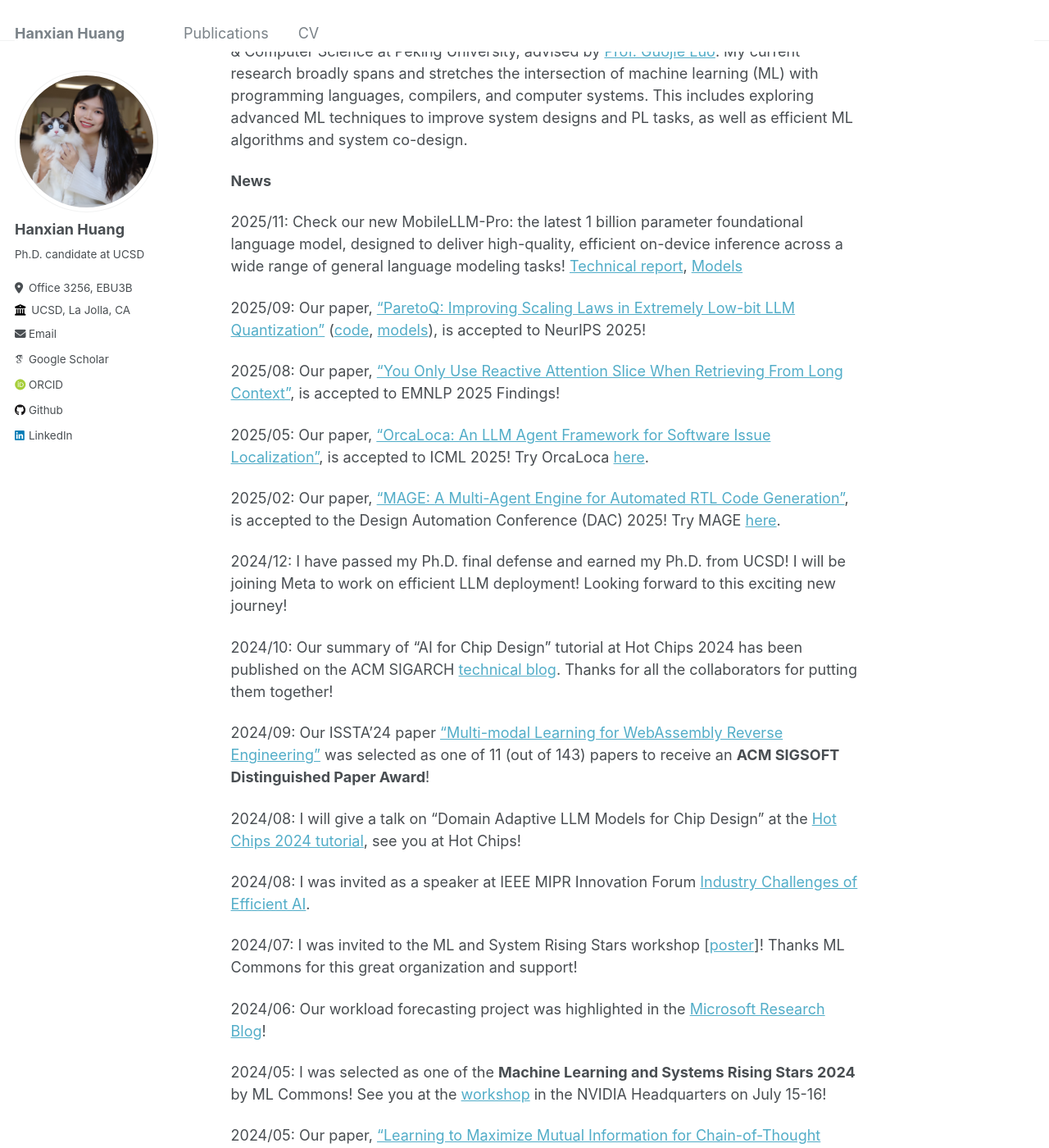
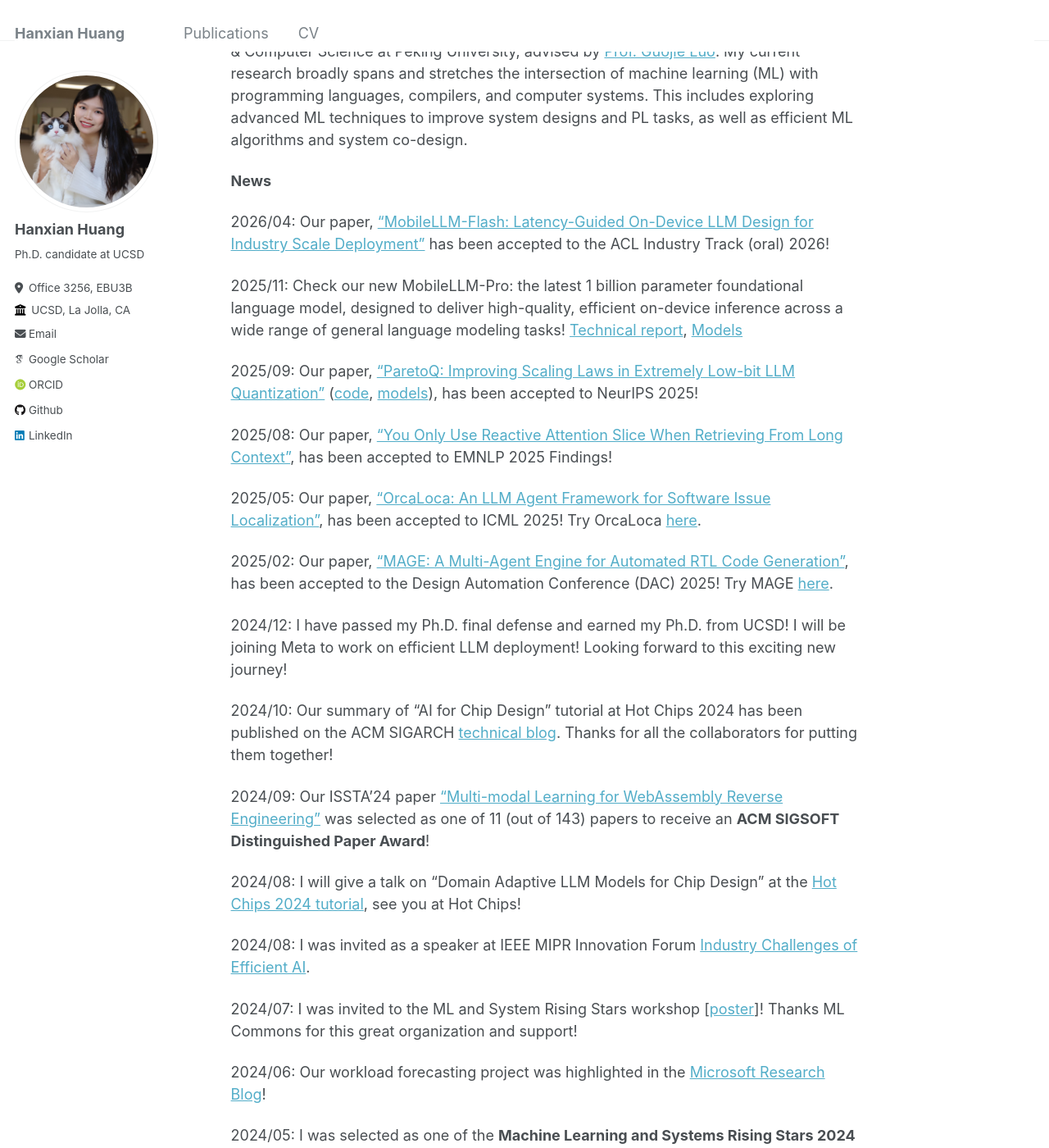
Before and after one commit to Hanxian97/Hanxian97.github.io, a Jekyll site: the page built from _pages/about.md, in a window 1280 px wide and 1400 px high, scrolled down 211 px. Shown: the whole window at 82% size. Built offline with Jekyll 4.4.1, drawn with Linux system fonts in a browser that asks for light colours; some web fonts are replaced; some of the changed text lies outside the part shown.

Commit message:
Update about.md

```diff
--- a/_pages/about.md
+++ b/_pages/about.md
@@ -13,15 +13,17 @@ Before joining Meta, I received my Ph.D at the Computer Science and Engineering
 
 **News**
 
+2026/04: Our paper, ["MobileLLM-Flash: Latency-Guided On-Device LLM Design for Industry Scale Deployment"](https://arxiv.org/pdf/2603.15954) has been accepted to the ACL Industry Track (oral) 2026!
+
 2025/11: Check our new MobileLLM-Pro: the latest 1 billion parameter foundational language model, designed to deliver high-quality, efficient on-device inference across a wide range of general language modeling tasks! [Technical report](https://arxiv.org/pdf/2511.06719), [Models](https://huggingface.co/facebook/MobileLLM-Pro)
 
-2025/09: Our paper, ["ParetoQ: Improving Scaling Laws in Extremely Low-bit LLM Quantization"](https://arxiv.org/pdf/2502.02631) ([code](https://github.com/facebookresearch/ParetoQ), [models](https://huggingface.co/facebook/MobileLLM-ParetoQ-1.5B-1.58-bit)), is accepted to NeurIPS 2025!
+2025/09: Our paper, ["ParetoQ: Improving Scaling Laws in Extremely Low-bit LLM Quantization"](https://arxiv.org/pdf/2502.02631) ([code](https://github.com/facebookresearch/ParetoQ), [models](https://huggingface.co/facebook/MobileLLM-ParetoQ-1.5B-1.58-bit)), has been accepted to NeurIPS 2025!
 
-2025/08: Our paper, ["You Only Use Reactive Attention Slice When Retrieving From Long Context"](https://arxiv.org/pdf/2409.13695), is accepted to EMNLP 2025 Findings!
+2025/08: Our paper, ["You Only Use Reactive Attention Slice When Retrieving From Long Context"](https://arxiv.org/pdf/2409.13695), has been accepted to EMNLP 2025 Findings!
 
-2025/05: Our paper, ["OrcaLoca: An LLM Agent Framework for Software Issue Localization"](https://arxiv.org/pdf/2502.00350), is accepted to ICML 2025! Try OrcaLoca [here](https://github.com/fishmingyu/OrcaLoca).
+2025/05: Our paper, ["OrcaLoca: An LLM Agent Framework for Software Issue Localization"](https://arxiv.org/pdf/2502.00350), has been accepted to ICML 2025! Try OrcaLoca [here](https://github.com/fishmingyu/OrcaLoca).
 
-2025/02: Our paper, ["MAGE: A Multi-Agent Engine for Automated RTL Code Generation"](https://arxiv.org/pdf/2412.07822), is accepted to the Design Automation Conference (DAC) 2025! Try MAGE [here](https://github.com/stable-lab/MAGE).
+2025/02: Our paper, ["MAGE: A Multi-Agent Engine for Automated RTL Code Generation"](https://arxiv.org/pdf/2412.07822), has been accepted to the Design Automation Conference (DAC) 2025! Try MAGE [here](https://github.com/stable-lab/MAGE).
 
 2024/12: I have passed my Ph.D. final defense and earned my Ph.D. from UCSD! I will be joining Meta to work on efficient LLM deployment! Looking forward to this exciting new journey!
 
@@ -39,15 +41,15 @@ Before joining Meta, I received my Ph.D at the Computer Science and Engineering
 
 2024/05: I was selected as one of the **Machine Learning and Systems Rising Stars 2024** by ML Commons! See you at the [workshop](https://mlcommons.org/2024/06/2024-mlc-rising-stars/) in the NVIDIA Headquarters on July 15-16!
 
-2024/05: Our paper, ["Learning to Maximize Mutual Information for Chain-of-Thought Distillation"](https://arxiv.org/pdf/2403.03348), is accepted to the ACL 2024 Findings!
+2024/05: Our paper, ["Learning to Maximize Mutual Information for Chain-of-Thought Distillation"](https://arxiv.org/pdf/2403.03348), has been accepted to the ACL 2024 Findings!
 
-2024/04: Our paper, ["Fasor: A Fast Tensor Program Optimization Framework for Efficient DNN Deployment"](/files/ics24-41.pdf), is accepted by the International Conference on Supercomputing (ICS) 2024!
+2024/04: Our paper, ["Fasor: A Fast Tensor Program Optimization Framework for Efficient DNN Deployment"](/files/ics24-41.pdf), has been accepted to the International Conference on Supercomputing (ICS) 2024!
 
 2024/03: I'll be working as a research scientist intern in the Pytorch team at Meta this summer and looking forward to meeting you in Menlo Park!
 
-2024/03: Our paper, ["Multi-modal Learning for WebAssembly Reverse Engineering"](https://arxiv.org/pdf/2404.03171.pdf), is accepted by The ACM SIGSOFT International Symposium on Software Testing and Analysis (ISSTA) 2024!
+2024/03: Our paper, ["Multi-modal Learning for WebAssembly Reverse Engineering"](https://arxiv.org/pdf/2404.03171.pdf), has been accepted to The ACM SIGSOFT International Symposium on Software Testing and Analysis (ISSTA) 2024!
 
-2023/11: Our paper, ["Sibyl: Forecasting Time-Evolving Query Workloads"](https://dl.acm.org/doi/pdf/10.1145/3639308), is accepted by the ACM SIGMOD Conference 2024!
+2023/11: Our paper, ["Sibyl: Forecasting Time-Evolving Query Workloads"](https://dl.acm.org/doi/pdf/10.1145/3639308), has been accepted to the ACM SIGMOD Conference 2024!
 
 <!---Website under construction...
 
```
